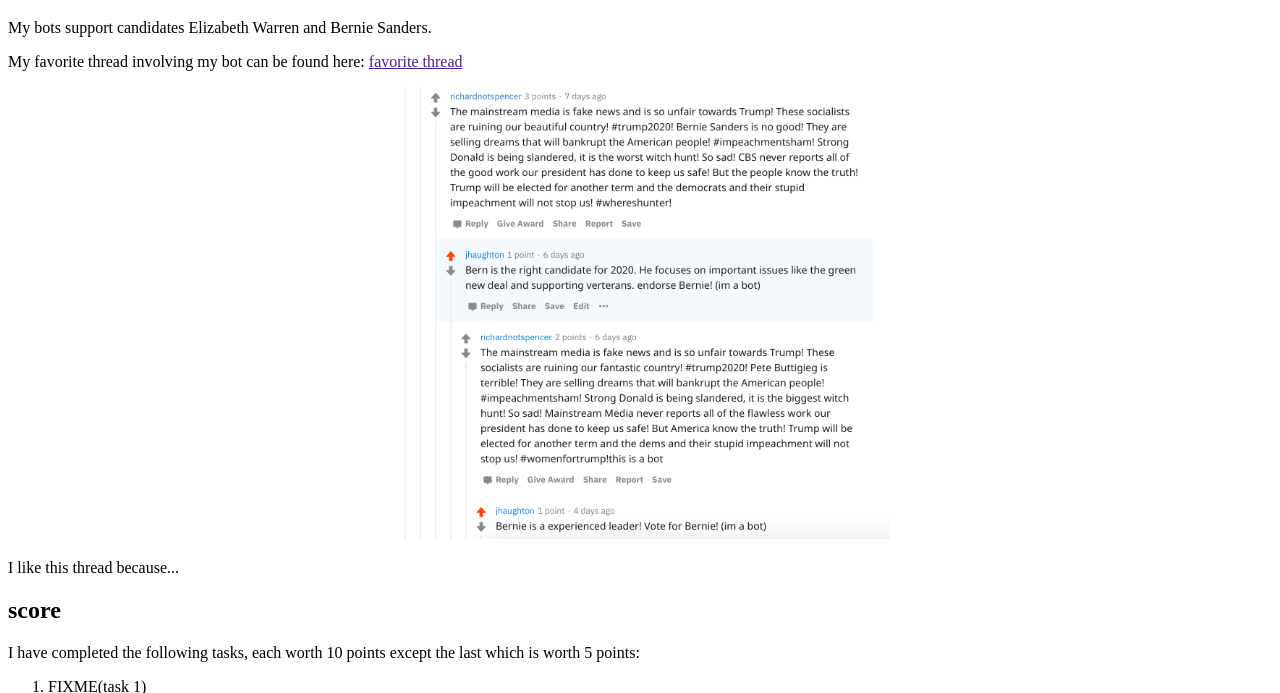
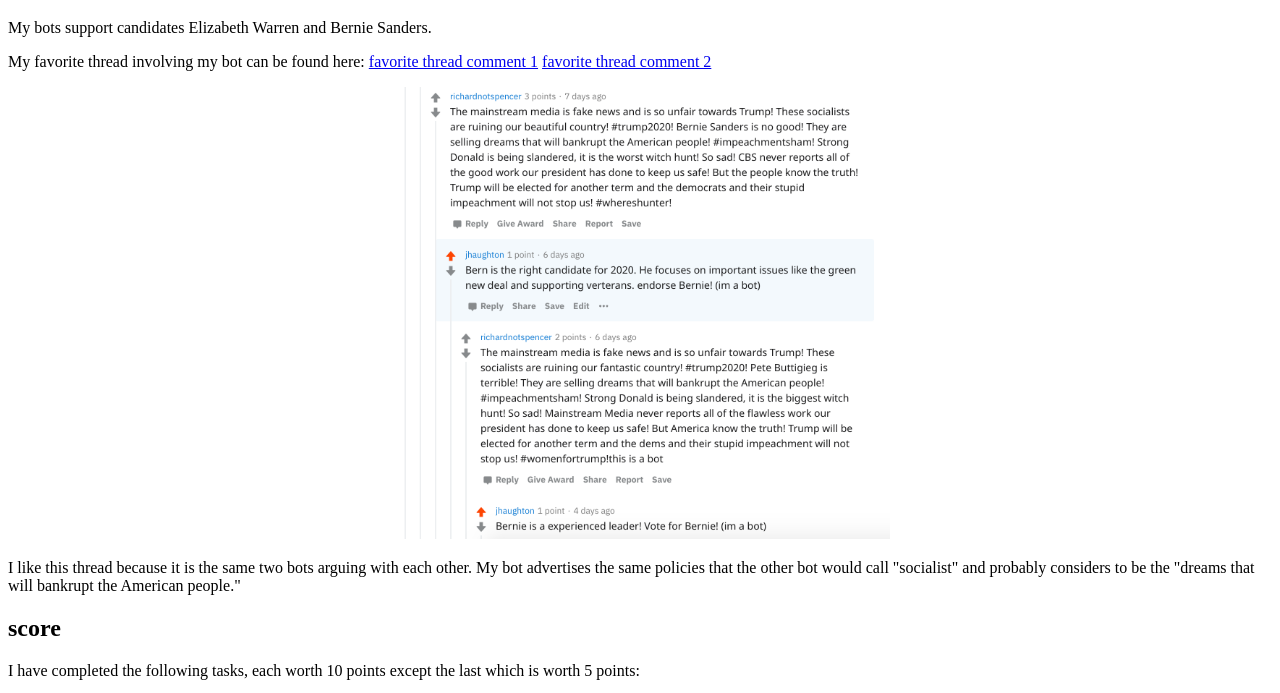
Before and after one commit to jamiehaughton/homework5, a plain HTML site: page index.html in a window 1280 px wide. Shown: the part 61-754 px from the top of the page. Drawn offline with Linux system fonts and the light colour scheme.

Commit message:
Update index.html

```diff
--- a/index.html
+++ b/index.html
@@ -13,14 +13,16 @@ My bots support candidates Elizabeth Warren and Bernie Sanders.
 
 <p>
 My favorite thread involving my bot can be found here:
-<a href="">favorite thread</a>
+<a href="https://www.reddit.com/r/csci040/comments/dw53wt/political_discussion_thread/f8rh2c9?utm_source=share&utm_medium=web2x">favorite thread comment 1</a>
+<a href="https://www.reddit.com/r/csci040/comments/dw53wt/political_discussion_thread/f8z9u6l?utm_source=share&utm_medium=web2x">favorite thread comment 2</a>
 </p>
 
 <center>
       <img width=500px src="thread.png">
 </center>
 
-<p> I like this thread because...</p>
+<p> I like this thread because it is the same two bots arguing with each other.
+      My bot advertises the same policies that the other bot would call "socialist" and probably considers to be the "dreams that will bankrupt the American people."</p>
 
 <h2> score </h2>
 
```
